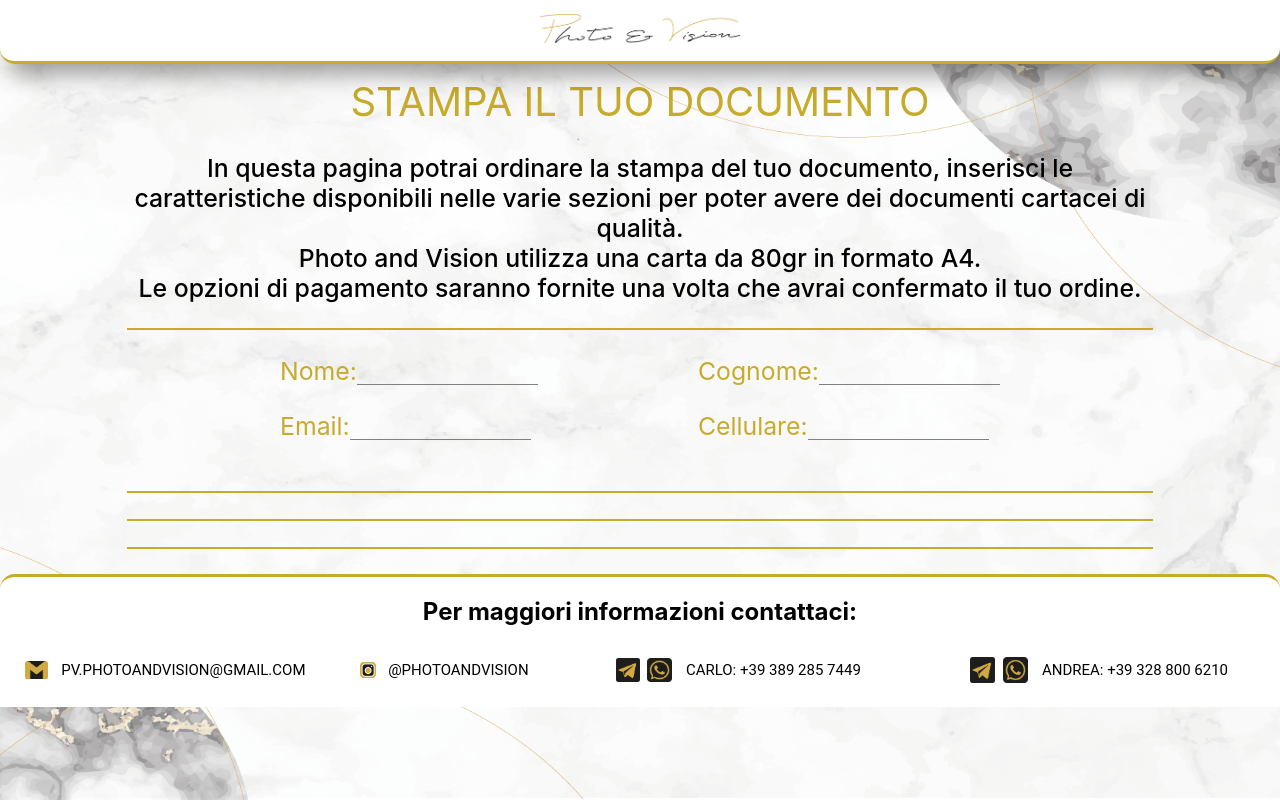
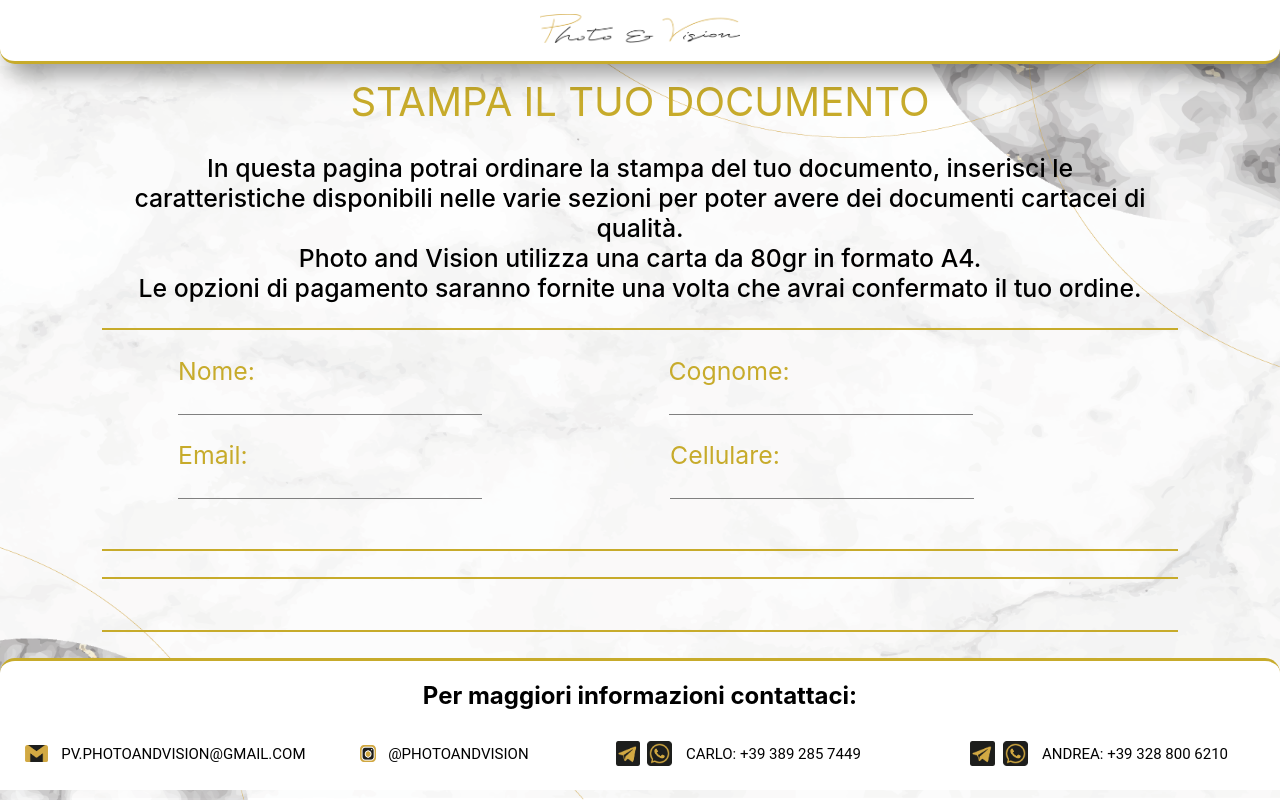
Before and after one commit to CarloVitto01/sito-web-pv, a React (Create React App) app: page / in a window 1280 px wide. Built offline with nearby package versions, Linux system fonts and the light colour scheme.

Commit message:
Fixed form and Delimiter

```diff
--- a/src/App.tsx
+++ b/src/App.tsx
@@ -6,20 +6,15 @@ import Intro from "./components/Intro";
 import Form from "./components/Form";
 
 const App = () => {
-
   return (
-    <div className="sfondo">
-      <Header/>
-      <Intro/>
-      <Delimiter/>
-      <Form/>
-      <Delimiter/>
-
-      <Delimiter/>
-
-      <Delimiter/>
-
-      <Footer/>
+    <div>
+      <Header />
+      <Intro />
+      <Delimiter>
+        <Form />
+      </Delimiter>
+      <Delimiter>{/* COMING SOON*/}</Delimiter>
+      <Footer />
     </div>
   );
 };
--- a/src/components/Delimiter.module.css
+++ b/src/components/Delimiter.module.css
@@ -1,12 +1,13 @@
-
-.container-line{
-    display: flex;
-    justify-content: center;
-    margin-top: 2%;
-    margin-bottom: 2%;
+.container-line {
+  display: flex;
+  justify-content: center;
+  margin-top: 2%;
+  margin-bottom: 2%;
 }
 
-.line-delimiter{
-    border: 1px solid rgb(199, 171, 43);
-    width: 80%;
+.line-delimiter {
+  border-top: 2px solid rgb(199, 171, 43);
+  border-bottom: 2px solid rgb(199, 171, 43);
+  width: 80%;
+  padding: 2%;
 }
--- a/src/components/Delimiter.tsx
+++ b/src/components/Delimiter.tsx
@@ -1,11 +1,11 @@
-import classes from "./Delimiter.module.css"
+import classes from "./Delimiter.module.css";
 
-const Delimiter = () => {
-    return (
-        <div className={classes["container-line"]}>
-            <div className={classes["line-delimiter"]}></div>
-        </div>
-    )
-}
+const Delimiter = ({ children }: any) => {
+  return (
+    <div className={classes["container-line"]}>
+      <div className={classes["line-delimiter"]}>{children}</div>
+    </div>
+  );
+};
 
 export default Delimiter;
--- a/src/components/Form.module.css
+++ b/src/components/Form.module.css
@@ -1,30 +1,36 @@
 .form {
   display: flex;
-    justify-content: center;
 }
 
 .container-form {
   display: flex;
-    justify-content: space-between;
+  flex-direction: column;
+  align-items: center;
+  flex: 1;
 }
 
 .credentials {
   display: flex;
-    flex-direction: column;
-    padding: 0 80px 0 80px;
+  flex-direction: row;
+  justify-content: center;
 }
 
-.credential{
+.credential {
   padding: 0 0 25px 0;
+  margin-left: 50px;
+  margin-right: 50px;
 }
 
 .voice {
   font-size: 155%;
   color: rgb(199, 171, 43);
+  margin-right: 20px;
 }
 
 .voice-input {
   border: none;
   background-color: transparent;
   border-bottom: 0.5px solid gray;
+  font-size: 22px;
+  width: 300px;
 }
--- a/src/components/Form.tsx
+++ b/src/components/Form.tsx
@@ -6,27 +6,55 @@ const Form = () => {
       <div className={classes["container-form"]}>
         <div className={classes["credentials"]}>
           <div className={classes["credential"]}>
-                    <label htmlFor="nome" className={classes["voice"]}>Nome:</label>
-                    <input type="text" id="nome" name="nome" className={classes["voice-input"]} />
+            <label htmlFor="nome" className={classes["voice"]}>
+              Nome:
+            </label>
+            <input
+              type="text"
+              id="nome"
+              name="nome"
+              className={classes["voice-input"]}
+            />
           </div>
           <div className={classes["credential"]}>
-                    <label htmlFor="email" className={classes["voice"]}>Email:</label>
-                    <input type="text" id="email" name="email" className={classes["voice-input"]} />
+            <label htmlFor="cognome" className={classes["voice"]}>
+              Cognome:
+            </label>
+            <input
+              type="text"
+              id="cognome"
+              name="cognome"
+              className={classes["voice-input"]}
+            />
           </div>
         </div>
         <div className={classes["credentials"]}>
           <div className={classes["credential"]}>
-                    <label htmlFor="cognome" className={classes["voice"]}>Cognome:</label>
-                    <input type="text" id="cognome" name="cognome" className={classes["voice-input"]} />
+            <label htmlFor="email" className={classes["voice"]}>
+              Email:
+            </label>
+            <input
+              type="text"
+              id="email"
+              name="email"
+              className={classes["voice-input"]}
+            />
           </div>
           <div className={classes["credential"]}>
-                    <label htmlFor="cellulare" className={classes["voice"]}>Cellulare:</label>
-                    <input type="text" id="cellulare" name="cellulare" className={classes["voice-input"]} />
+            <label htmlFor="cellulare" className={classes["voice"]}>
+              Cellulare:
+            </label>
+            <input
+              type="text"
+              id="cellulare"
+              name="cellulare"
+              className={classes["voice-input"]}
+            />
           </div>
         </div>
       </div>
     </div>
   );
-}
+};
 
 export default Form;
```
Also changed, not shown: src/App.css (+5 -6 lines), src/components/Intro.tsx (+14 -8 lines). Lines whose indentation alone changed are shown as unchanged.
